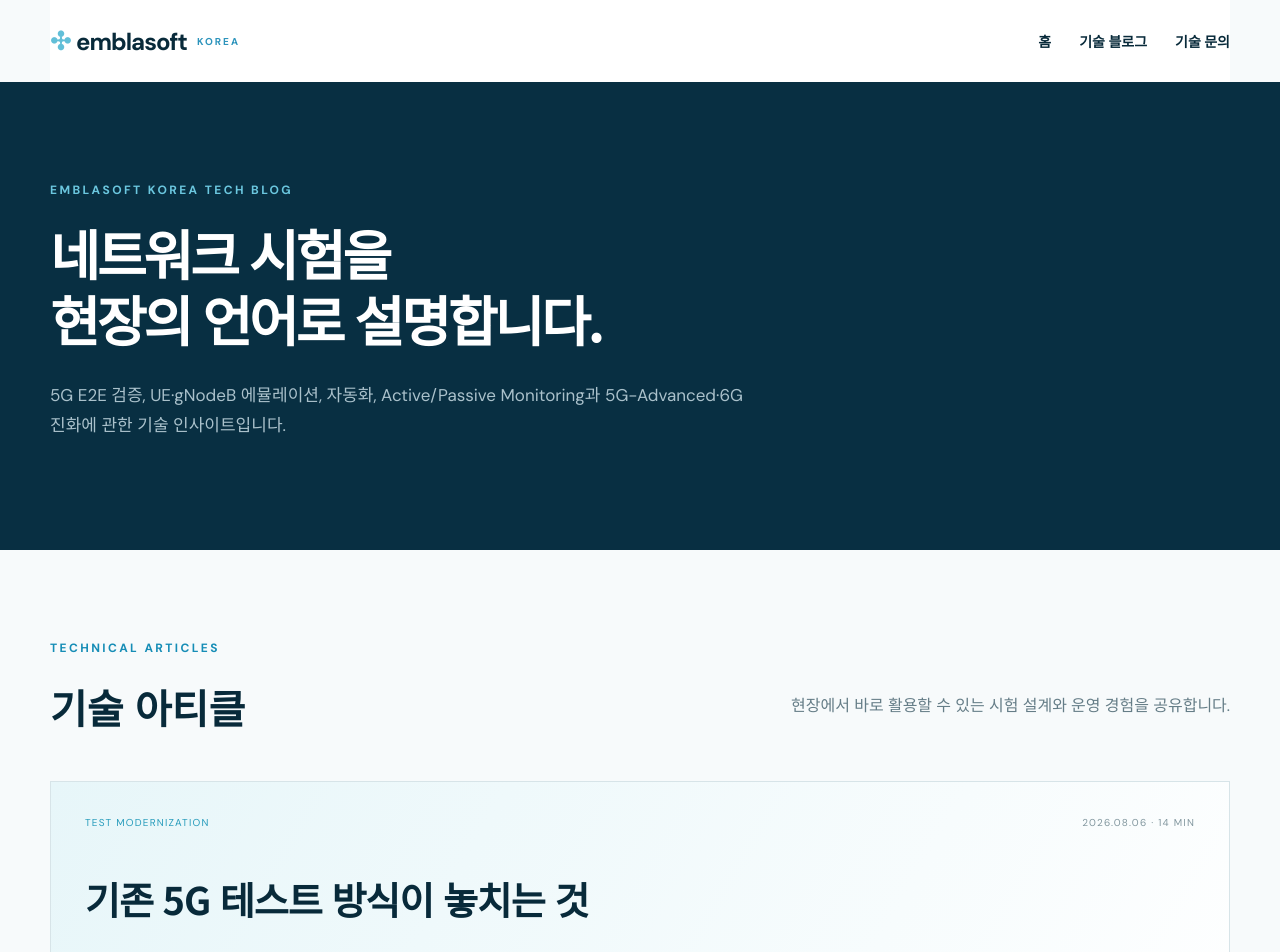
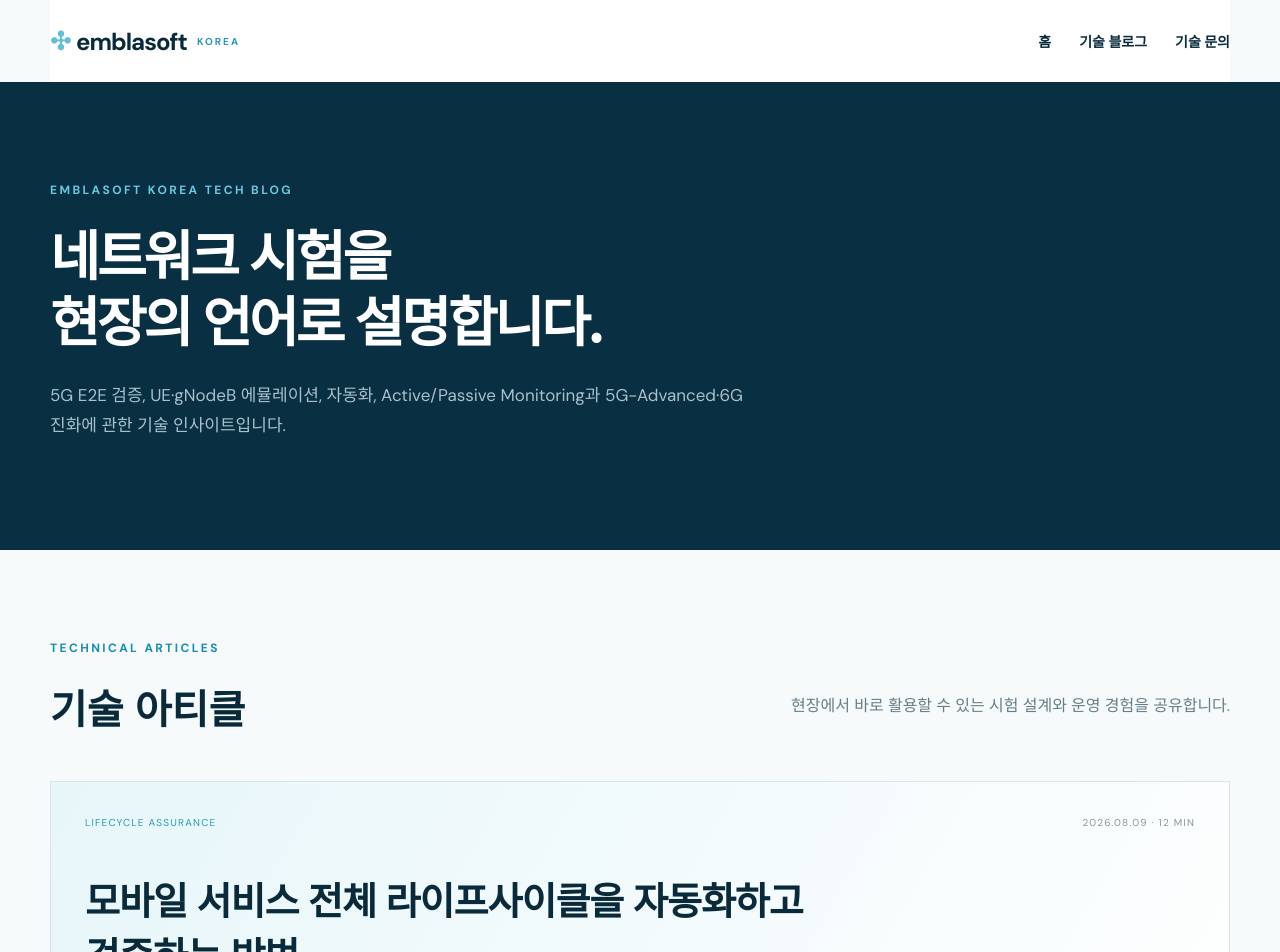
Before and after one commit to mystar11/emblasoft-kr, a Next.js app: page /blog in a window 1280 px wide. Shown: the top 952 px of the page. Built offline with nearby package versions, Linux system fonts and the light colour scheme.

Commit message:
Add lifecycle automation article to blog index

```diff
--- a/app/blog/page.tsx
+++ b/app/blog/page.tsx
@@ -2,6 +2,7 @@ import type { Metadata } from "next";
 export const metadata: Metadata = { title: "기술 블로그", description: "5G·5G-Advanced·6G 네트워크 시험, UE 에뮬레이션, 자동화 및 서비스 보증 인사이트" };
 const basePath = process.env.NEXT_PUBLIC_BASE_PATH || "";
 const posts = [
+  { slug:"mobile-service-lifecycle-automation-evolver",category:"LIFECYCLE ASSURANCE",date:"2026.08.09",read:"12 MIN",title:"모바일 서비스 전체 라이프사이클을 자동화하고 검증하는 방법",summary:"Production → Lab → Pre-production → Production을 하나의 품질 루프로 연결하고, Evolver의 자동화와 Active Monitoring으로 지속 검증하는 방법을 설명합니다.",tags:["Evolver","Lifecycle","Automation"] },
   { slug:"conventional-5g-testing-vs-emblasoft",category:"TEST MODERNIZATION",date:"2026.08.06",read:"14 MIN",title:"기존 5G 테스트 방식이 놓치는 것",summary:"장비 단위 시험과 단순 부하 측정의 한계를 짚고, 실제 UE 행동·트래픽 모델·E2E 자동화·Active/Passive Monitoring으로 해결하는 방법을 설명합니다.",tags:["5G Test","UE Emulation","Service Assurance"] },
   { slug:"cpe-automation-sip-ims",category:"CPE AUTOMATION",date:"2026.08.06",read:"10 MIN",title:"CPE 테스트, 아직도 수작업으로 하나요?",summary:"SIP/IMS CPE의 등록·재등록, 오류 응답, 유지보수 모드와 긴급통화를 자동 검증하는 방법과 유럽 통신사 사례를 설명합니다.",tags:["CPE","SIP/IMS","Automation"] },
   { slug:"lab-to-field-service-assurance",category:"LAB-TO-FIELD",read:"9 MIN",title:"Lab-to-Field 검증 및 서비스 품질 보증",summary:"연구실의 반복 시험을 현장 인수와 운영망의 지속적인 서비스 보증으로 연결하는 방법입니다.",tags:["Service Assurance","Field Test","QoE"] },
```
